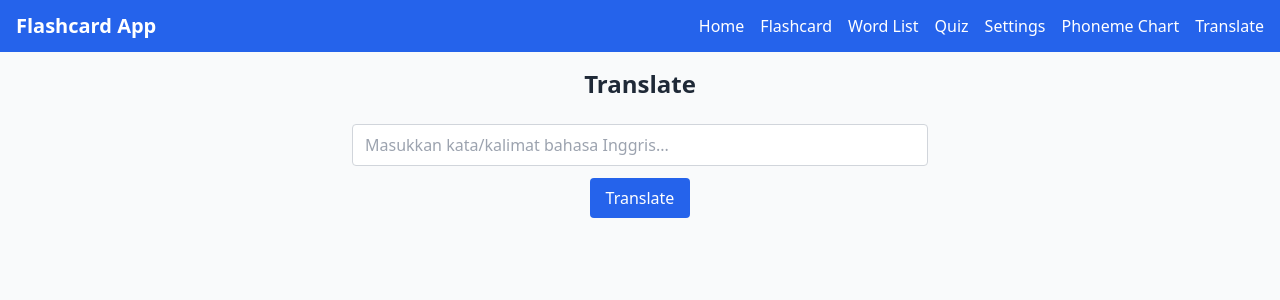
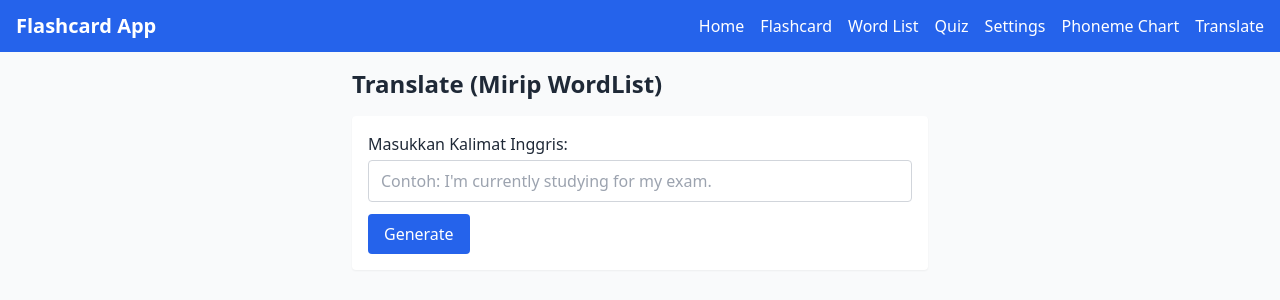
Before and after one commit to bimapopo345/flash-inggris, a React (Create React App) app: page /translate in a window 1280 px wide. Shown: the top 300 px of the page. Built offline with nearby package versions, Linux system fonts and the light colour scheme; no server answers.

Commit message:
add-translate-feature-V3

```diff
--- a/src/components/Translate.js
+++ b/src/components/Translate.js
@@ -2,11 +2,11 @@
 
 import React, { useState } from "react";
 
-// FUNGSI TTS
+// Fungsi TTS (bahasa Inggris)
 function speakEnglish(text) {
   if ("speechSynthesis" in window) {
     const utterance = new SpeechSynthesisUtterance(text);
-    utterance.lang = "en-US"; // set bahasa ke English
+    utterance.lang = "en-US";
     speechSynthesis.speak(utterance);
   } else {
     alert("Browser Anda tidak mendukung Speech Synthesis");
@@ -14,28 +14,40 @@ function speakEnglish(text) {
 }
 
 function Translate() {
+  // State input dan hasil
   const [englishInput, setEnglishInput] = useState("");
   const [translation, setTranslation] = useState("");
   const [phonetic, setPhonetic] = useState("");
   const [phoneticIndo, setPhoneticIndo] = useState("");
+  const [errorMsg, setErrorMsg] = useState("");
   const [loading, setLoading] = useState(false);
 
-  // Contoh memanggil API GLHF
-  async function handleTranslate(e) {
-    e.preventDefault();
-    if (!englishInput.trim()) return;
-    setLoading(true);
+  // === (Opsional) checkSpelling MIRIP WordList.js ===
+  // Jika mau memunculkan modal konfirmasi ejaan, buat checkSpelling() di sini.
+  // Lalu, kalau ejaan berbeda, tampilkan modal.
+  // Untuk ringkas, di contoh ini kita langsung generate.
 
+  // ----------------------------------------
+  // FUNGSI MIRIP generateWithGLHF DI WordList
+  // ----------------------------------------
+  async function generateTranslation(englishWord) {
+    // Prompt minta JSON: translation, phonetic, phonetic_indo
     const prompt = `
 You are a helpful translator.
-ONLY return JSON in EXACT format:
+DO NOT add any explanation.
+ONLY return JSON in the EXACT format below:
 {
   "translation": "...",
   "phonetic": "...",
   "phonetic_indo": "..."
 }
 
-Word: "${englishInput}"
+Where:
+- "translation" is Indonesian meaning or translation of the English word/sentence.
+- "phonetic" is the standard English phonetic (IPA) like /əˈvɛɪ.lə.bɪl.ə.ti/.
+- "phonetic_indo" is how an Indonesian would read it (no slashes).
+
+Word: "${englishWord}"
     `;
 
     try {
@@ -46,20 +58,21 @@ Word: "${englishInput}"
           headers: { "Content-Type": "application/json" },
           body: JSON.stringify({
             prompt,
-            // Model default atau sesuai setelan "settings" di Supabase
+            // Misal default: "hf:meta-llama/Meta-Llama-3.1-405B-Instruct"
+            // atau diambil dari Supabase "settings"
             model: "hf:meta-llama/Meta-Llama-3.1-405B-Instruct",
           }),
         }
       );
 
       if (!response.ok) {
-        throw new Error(`Network response was not ok: ${response.statusText}`);
+        throw new Error(`Gagal memanggil API, status: ${response.statusText}`);
       }
 
       const data = await response.json();
-      const aiMessage = data?.message || "";
+      const aiMessage = data.message || "";
 
-      // Tangkap JSON: { "translation": "...", "phonetic": "...", "phonetic_indo": "..." }
+      // Parsing JSON
       let parsed;
       try {
         parsed = JSON.parse(aiMessage.trim());
@@ -71,67 +84,108 @@ Word: "${englishInput}"
           try {
             parsed = JSON.parse(sliced);
           } catch (err2) {
-            parsed = null;
+            console.warn("Gagal parse JSON AI:", err2);
+            return null;
           }
+        } else {
+          return null;
         }
       }
 
-      if (parsed) {
-        setTranslation(parsed.translation || "");
-        setPhonetic(parsed.phonetic || "");
-        setPhoneticIndo(parsed.phonetic_indo || "");
-      } else {
-        // Jika parsing gagal, fallback
-        setTranslation("Terjadi kesalahan saat parsing JSON AI.");
-      }
-    } catch (error) {
-      console.error(error);
-      setTranslation("Gagal memanggil API. Cek console.");
-    } finally {
-      setLoading(false);
+      return parsed;
+    } catch (err) {
+      console.error("generateTranslation error:", err);
+      return null;
     }
   }
 
+  // ----------------------------------------
+  // HANDLE SUBMIT
+  // ----------------------------------------
+  async function handleSubmit(e) {
+    e.preventDefault();
+    setErrorMsg("");
+
+    if (!englishInput.trim()) {
+      setErrorMsg("Harap isi teks bahasa Inggris.");
+      return;
+    }
+
+    setLoading(true);
+
+    // (Opsional) checkSpelling => jika mau 100% mirip WordList,
+    // panggil checkSpelling dulu, lalu confirm modal, dsb.
+
+    // Di sini langsung generate:
+    const result = await generateTranslation(englishInput.trim());
+    setLoading(false);
+
+    if (!result) {
+      setErrorMsg(
+        "Terjadi kesalahan: data AI tidak valid atau gagal dipanggil."
+      );
+      return;
+    }
+
+    setTranslation(result.translation || "");
+    setPhonetic(result.phonetic || "");
+    setPhoneticIndo(result.phonetic_indo || "");
+  }
+
+  // ----------------------------------------
+  // RENDER
+  // ----------------------------------------
   return (
-    <div className="mx-auto max-w-xl text-center">
-      <h2 className="text-2xl font-bold mb-6">Translate</h2>
+    <div className="mx-auto max-w-xl">
+      <h2 className="text-2xl font-bold mb-4">Translate (Mirip WordList)</h2>
 
-      <form onSubmit={handleTranslate} className="mb-6">
-        <input
-          type="text"
-          className="border border-gray-300 rounded px-3 py-2 w-full mb-3"
-          placeholder="Masukkan kata/kalimat bahasa Inggris..."
-          value={englishInput}
-          onChange={(e) => setEnglishInput(e.target.value)}
-        />
+      {/* FORM INPUT */}
+      <form
+        onSubmit={handleSubmit}
+        className="mb-6 bg-white p-4 rounded shadow-sm"
+      >
+        {errorMsg && <p className="text-red-500 mb-3">{errorMsg}</p>}
+        <div className="mb-3">
+          <label className="block font-medium mb-1">
+            Masukkan Kalimat Inggris:
+          </label>
+          <input
+            type="text"
+            className="border border-gray-300 rounded px-3 py-2 w-full"
+            placeholder="Contoh: I'm currently studying for my exam."
+            value={englishInput}
+            onChange={(e) => setEnglishInput(e.target.value)}
+          />
+        </div>
+
         <button
           type="submit"
           disabled={loading}
           className="bg-blue-600 text-white px-4 py-2 rounded hover:bg-blue-700 disabled:opacity-50"
         >
-          {loading ? "Loading..." : "Translate"}
+          {loading ? "Loading..." : "Generate"}
         </button>
       </form>
 
-      {/* Hasil */}
+      {/* HASIL TERJEMAHAN & PHONETIC */}
       {translation && (
-        <div className="border border-gray-300 rounded p-4 bg-white shadow-sm">
-          <p className="mb-2">
-            <strong>Hasil Terjemahan:</strong> {translation}
+        <div className="border border-gray-200 p-4 mb-3 rounded bg-white shadow-sm">
+          <p>
+            <strong>Translation (ID):</strong> {translation}
           </p>
-          <p className="mb-2">
+          <p>
             <strong>Phonetic (IPA):</strong> {phonetic || "-"}
           </p>
-          <p className="mb-4">
+          <p>
             <strong>Phonetic Indo:</strong> {phoneticIndo || "-"}
           </p>
 
-          {/* Tombol suara (untuk English) */}
+          {/* Tombol TTS */}
           <button
             onClick={() => speakEnglish(englishInput)}
-            className="px-3 py-1 bg-purple-500 text-white rounded hover:bg-purple-600"
+            className="mt-3 px-4 py-2 bg-purple-500 text-white rounded hover:bg-purple-600"
           >
-            🔊 Dengarkan (English)
+            🔊 Suara (English)
           </button>
         </div>
       )}
```
